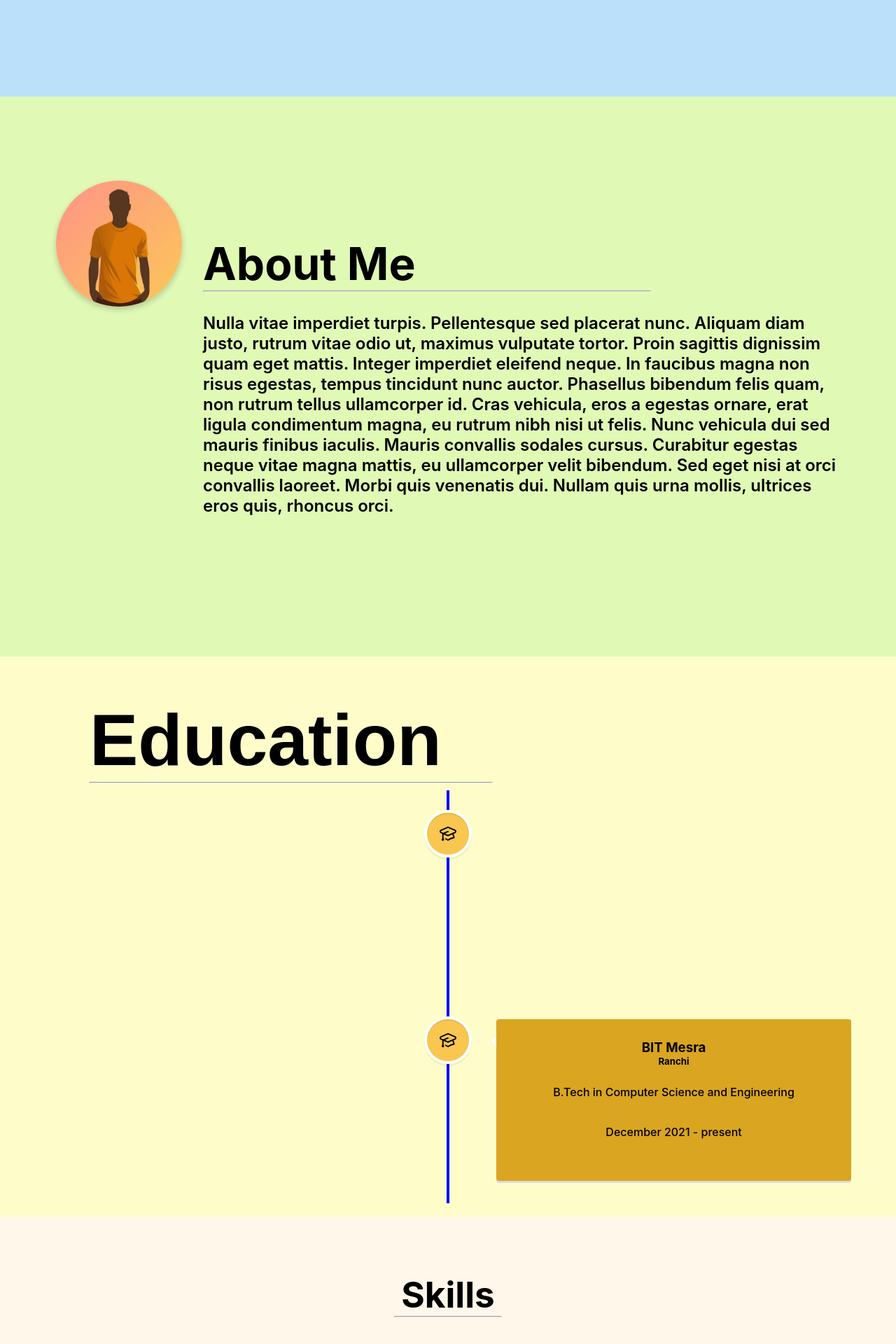
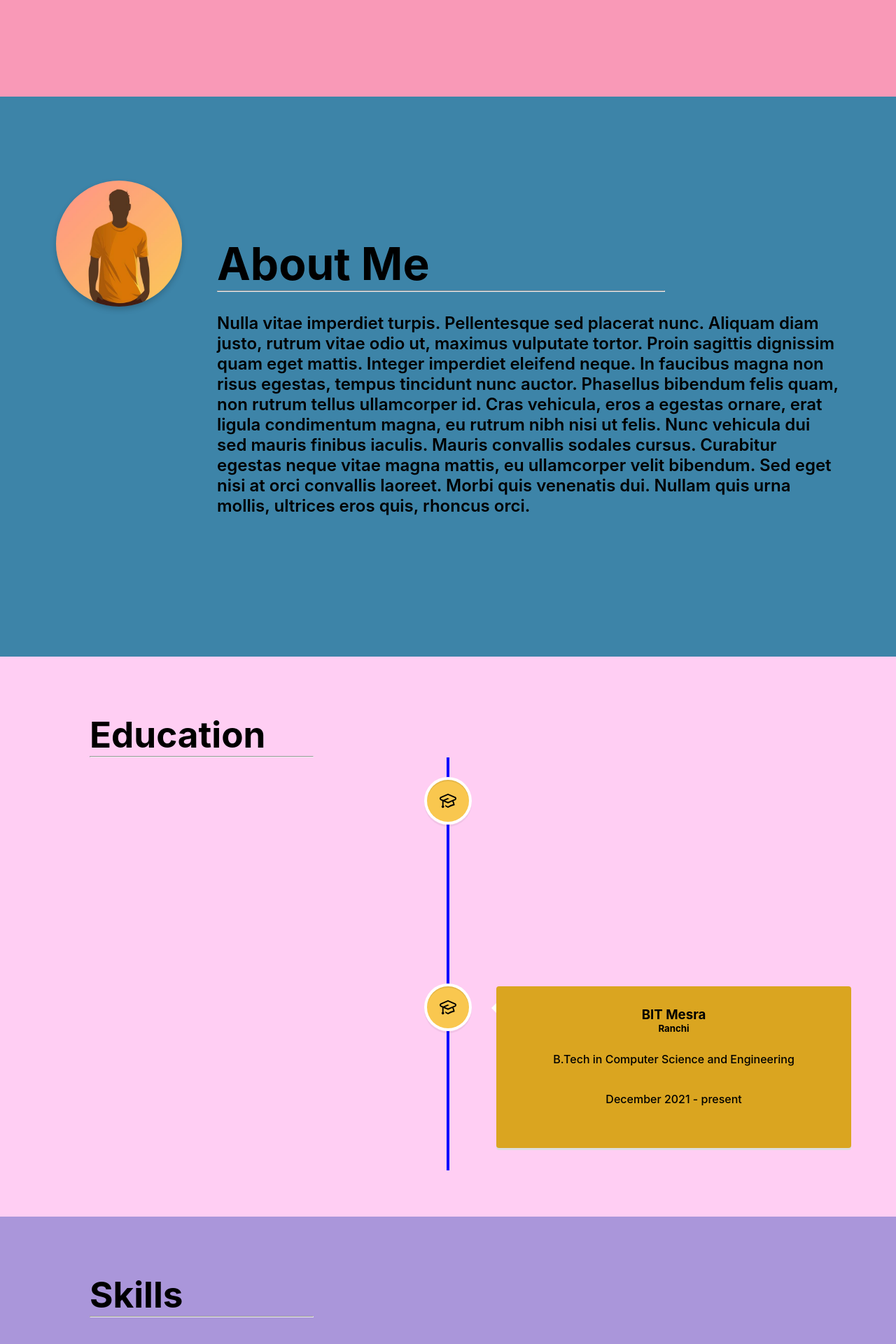
Before and after one commit to PrateekKrishna/prateek-portfolio, a React (Create React App) app: page / in a window 1280 px wide. Shown: the part 738-2658 px from the top of the page at 70% size. Built offline with nearby package versions, Linux system fonts and the light colour scheme; no server answers.

Commit message:
theme change

```diff
--- a/src/components/About/about.css
+++ b/src/components/About/about.css
@@ -1,7 +1,7 @@
 .about{
 
     padding: 10vh;
-    background-color: #E0F9B5;
+    background-color: #3D84A8;
     min-height: 100vh;
     width: 100%;
     display: flex;
@@ -19,11 +19,12 @@
     box-shadow: 0 8px 16px 0 rgba(0,0,0,0.2);
 }
 .hero-about{
-
+    margin-left: 20px;
     display: flex;
     flex-direction: column;
     padding-left: 30px;
     margin-top: 15vh;
+    height: fit-content;
 }
 .hero-about h2{
     font-size: 5vW;
@@ -45,7 +46,7 @@
 @media screen and (max-width:769px){
     .about{
         padding: 20px;
-        background-color: #FFF7E9;
+        background-color: #3D84A8;
         min-height: 100vh;
         display: flex;
         justify-content: flex-start;
--- a/src/components/Footer/footer.css
+++ b/src/components/Footer/footer.css
@@ -17,12 +17,15 @@
     align-self: center;
 }
 .web-logo{
-    height: 60%;
+    height: 50%;
     /* background-color: aliceblue; */
     /* border-radius: 100%; */
     border: #42485a;
+    transition: 0.3s;
 }
-
+.web-logo:hover{
+    transform: scale(1.2);
+}
 .copyright-txt{
     font-weight: 700;
 }
--- a/src/components/Landing/landing.css
+++ b/src/components/Landing/landing.css
@@ -1,5 +1,5 @@
 .hero{
-    background-color: #BBE1FA;
+    background-color: #F999B7;
     display: flex;
     justify-content: center;
     padding: 20px;
@@ -13,7 +13,7 @@
 
 #dialogue{
     padding-top: 25vh;
-    color: #FF731D;
+    color: #2A0944;
     justify-content: space-around;
     font-weight: 900;
 }
--- a/src/components/Projects/projects.css
+++ b/src/components/Projects/projects.css
@@ -2,7 +2,7 @@
     padding-top: 10vh;
     height: 100vh;
     width: 100%;
-    background-color: #D6E6F2;
+    background-color: #DDFFBC;
     display: flex;
     flex-direction: column;
     align-items: center;
@@ -10,7 +10,9 @@
 
 .projects h1{
     /* color: #fff; */
-    font-size: 10vh;
+    font-size: 4vw;
+    align-self:flex-start;
+    margin-left: 10vw;
 }
 
 .project-space{
@@ -37,6 +39,7 @@
 
 .proj-card:hover {
     box-shadow: 0 16px 32px 0 rgba(0,0,0,0.2);
+    transform: scale(1.01);
   }
 
 .proj-img{
@@ -47,6 +50,8 @@
 
 .hrule-proj{
     width: 30vw;
+    align-self:flex-start;
+    margin-left: 10vw;
 }
 .proj-pics{
     height: 100%;
--- a/src/components/codeforces/codeforces.css
+++ b/src/components/codeforces/codeforces.css
@@ -8,7 +8,9 @@
 }
 .codeforces h1{
     /* color: #fff; */
-    font-size: 10vh;
+    font-size: 4vw;
+    align-self:flex-start;
+    margin-left: 10vw;
 }
 
 .cf-workarea{
@@ -31,6 +33,7 @@
 }
 .cf-stats:hover{
     box-shadow: 0 8px 16px 0 rgba(0,0,0,0.2);
+    transform: scale(1.01);
 }
 .cf-image{
     box-shadow: 0 4px 8px 0 rgba(0,0,0,0.2);
@@ -43,6 +46,7 @@
 }
 .cf-image:hover{
     box-shadow: 0 8px 16px 0 rgba(0,0,0,0.2);
+    transform: scale(1.01);
 }
 .cf-logo{
     padding: 10px;
@@ -108,8 +112,9 @@
 }
 
 .hrule-cf{
-    align-self: center;
     width: 45vw;
+    align-self:flex-start;
+    margin-left: 10vw;
 }
 #phone{
     display: none;
--- a/src/components/skills/skills.css
+++ b/src/components/skills/skills.css
@@ -2,7 +2,7 @@
     padding-top: 10vh;
     height: 100vh;
     width: 100%;
-    background-color: #FFF7E9;
+    background-color: #AA96DA;
     display: flex;
     flex-direction: column;
     align-items: center;
@@ -11,6 +11,8 @@
 .skills h1{
     /* color: #fff; */
     font-size: 4vw;
+    align-self:flex-start;
+    margin-left: 10vw;
 }
 
 .all-six{
@@ -90,7 +92,9 @@
 }
 
 .hrule-skills{
-    width: 12vw;
+    width: 25vw;
+    align-self:flex-start;
+    margin-left: 10vw;
 }
 
 @media screen and (max-width:769px){
--- a/src/components/timeline/timeline.css
+++ b/src/components/timeline/timeline.css
@@ -1,27 +1,25 @@
 .timeline{
-    background-color: #FEFDCA;
-    padding-top: 10px;
-    display: flex;
-    flex-direction: column;
-    height: 100vh;
-    width: 100%;
+  padding-top: 10vh;
+  height: 100vh;
+  width: 100%;
+  background-color: #FFCEF3;
+  display: flex;
+  flex-direction: column;
 }
 
 .vertical-timeline{
-  padding-bottom: 50px;
+  padding-bottom: 150px;
 }
 
 .title {
-    padding-left: 10vw;
-    font-size: 13vh;
-    text-align: left;
-    font-family: "Bebas Neue", sans-serif;
-    margin-top: 50px;
+  font-size: 4vw;
+  align-self:flex-start;
+  margin-left: 10vw;
   }
 .hrule-tl{
-    width: 45vw;
-    margin-left: 10vw;
-    margin-bottom: 10px;
+  width: 25vw;
+  align-self:flex-start;
+  margin-left: 10vw;
 }
 
 h3 {
```
Also changed, not shown: src/components/Projects/flutter.png.
